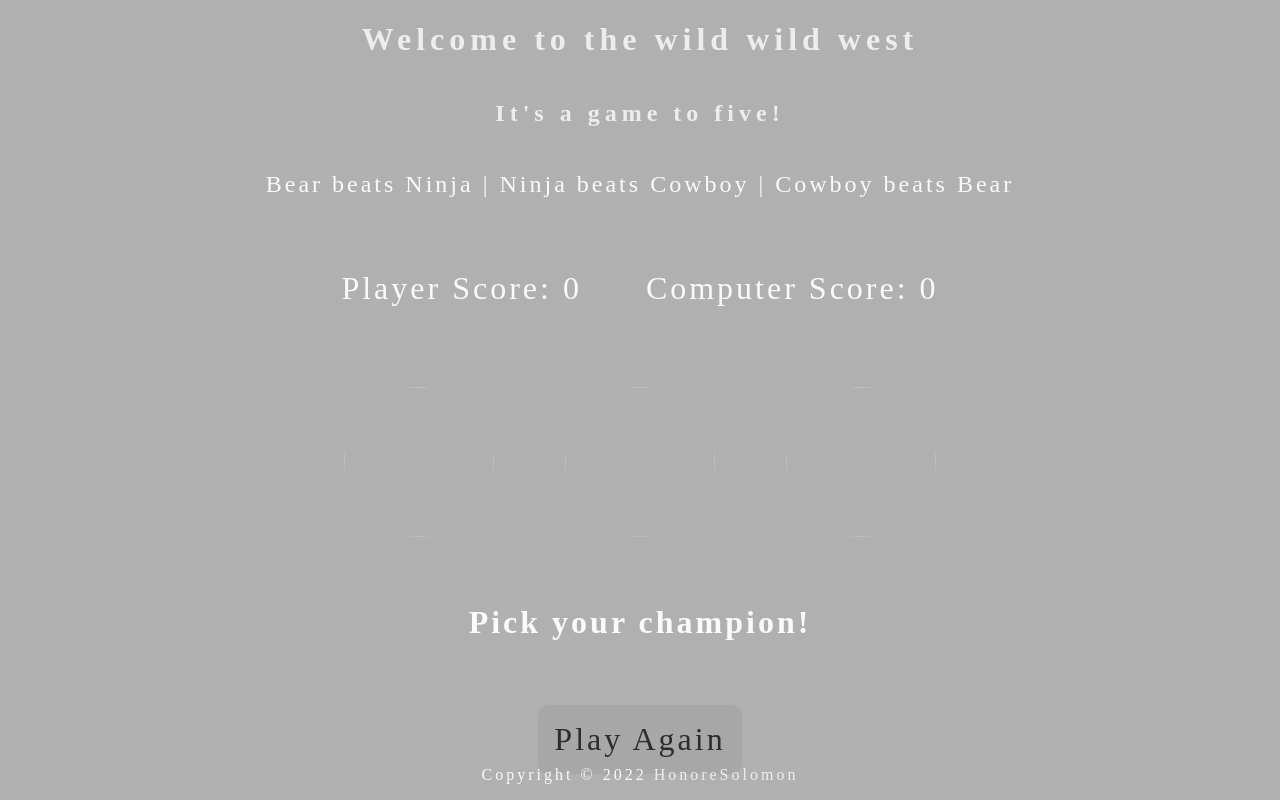
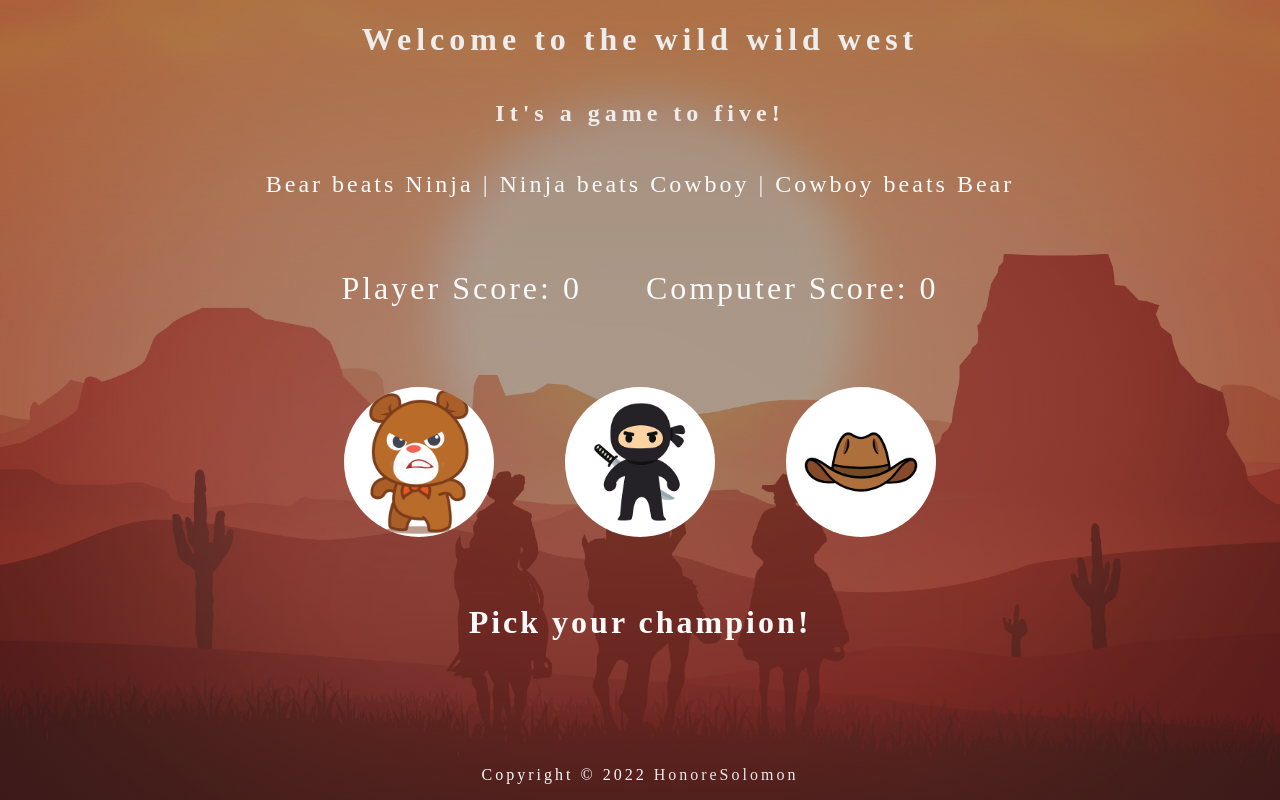
Before and after one commit to HonoreSolomon/Odin-rockpaperscissors, a plain HTML site: page index.html in a window 1280 px wide. Drawn offline with Linux system fonts and the light colour scheme; the site is published under a folder, as on GitHub Pages, so addresses that start at the root find nothing; a web font is replaced by a local one.

Commit message:
fix path

```diff
--- a/index.html
+++ b/index.html
@@ -29,17 +29,17 @@
       </div>
       <div class="champions">
         <button class="selection" id="rock" value="0">
-          <img class="bear" src="/imgs/cut-angry-bear-.jpg"/>
+          <img class="bear" src="imgs/cut-angry-bear-.jpg"/>
           <!-- /.bear -->
         </button>
         <!-- /.selection -->
         <button class="selection" id="paper" value="1">
-          <img class="ninja" src="/imgs/ninjaa.jpg"/>
+          <img class="ninja" src="imgs/ninjaa.jpg"/>
           <!-- /.ninja -->
         </button>
         <!-- /.selection -->
         <button class="selection" id="scissors" value="2">
-          <img class="cowboy" src="/imgs/cowboy.jpg"/>
+          <img class="cowboy" src="imgs/cowboy.jpg"/>
           <!-- /.cowboy -->
         </button>
         <!-- /.selection -->
--- a/style.css
+++ b/style.css
@@ -58,7 +58,7 @@ button:hover {
       rgba(58, 58, 58, 0.4),
       rgba(58, 58, 58, 0.4)
     ),
-    no-repeat center center fixed url('/imgs/wild.jpg');
+    no-repeat center center fixed url('imgs/wild.jpg');
   background-size: cover;
   height: 100vh;
 }
```
